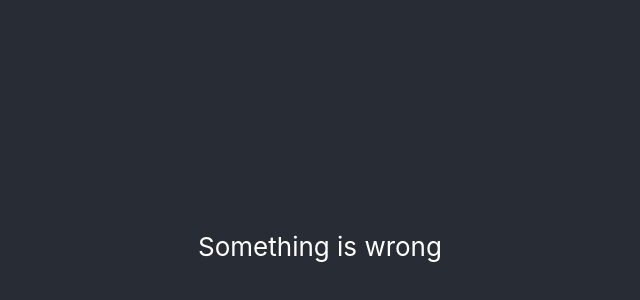
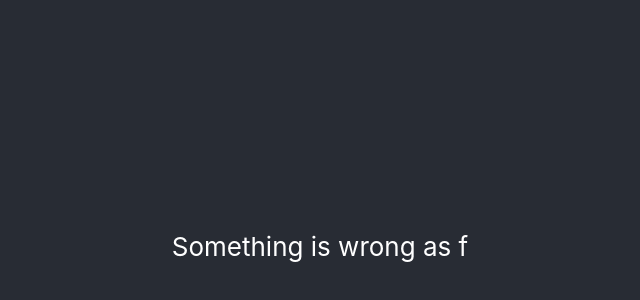
Before and after one commit to LNR14/react-course, a React (Create React App) app: page / in a window 1280 px wide. Shown: the part 154-454 px from the top of the page, without its empty margins (320-960 px from the left). Built offline with nearby package versions, Linux system fonts and the light colour scheme.

Commit message:
Update App.js

```diff
--- a/src/App.js
+++ b/src/App.js
@@ -5,7 +5,7 @@ function App() {
   return (
     <div className="App">
       <header className="App-header">
-        Something is wrong
+        Something is wrong  as f
       </header>
     </div>
   );
```
